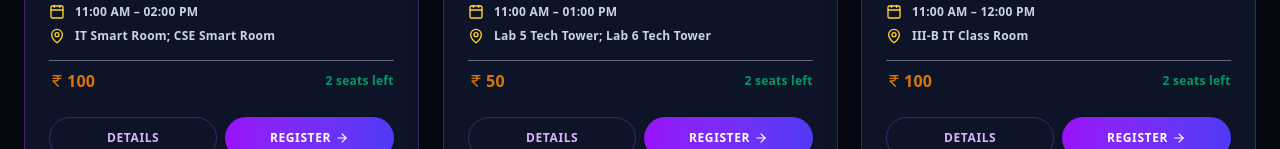
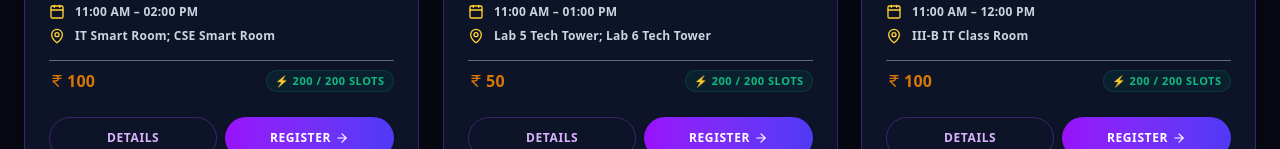
Before and after one commit to maithreyan12/INFOGRAM26, a Next.js app in the folder infogram26-app/: page /events in a window 1280 px wide. Shown: the part 803-952 px from the top of the page. Built offline with nearby package versions, Linux system fonts and the light colour scheme; no server answers; the database is empty.

Commit message:
Set 200 total slots capacity across all 16 official events with live progress badges

```diff
--- a/infogram26-app/src/app/events/[slug]/page.tsx
+++ b/infogram26-app/src/app/events/[slug]/page.tsx
@@ -125,8 +125,9 @@ export default function EventDetailPage() {
   }
 
   const isTechnical = event.category === 'technical';
-  const seatsLeft = event.maxParticipants - (event.registeredCount || 0);
-  const seatsPercentage = (seatsLeft / event.maxParticipants) * 100;
+  const totalSlots = event.maxSlots || 200;
+  const seatsLeft = Math.max(0, totalSlots - (event.registeredCount || 0));
+  const seatsPercentage = (seatsLeft / totalSlots) * 100;
 
   let progressColor = 'bg-emerald-500';
   if (seatsPercentage < 10) progressColor = 'bg-red-500';
@@ -328,8 +329,8 @@ export default function EventDetailPage() {
 
                     <div className={`pt-4 border-t ${isDark ? 'border-slate-800' : 'border-slate-200'}`}>
                       <div className="flex justify-between text-sm mb-2">
-                        <span className={`font-semibold ${isDark ? 'text-slate-400' : 'text-slate-600'}`}>Seats Available</span>
-                        <span className={`font-bold ${isDark ? 'text-white' : 'text-slate-900'}`}>{seatsLeft} / {event.maxParticipants}</span>
+                        <span className={`font-semibold ${isDark ? 'text-slate-400' : 'text-slate-600'}`}>Slots Available</span>
+                        <span className={`font-bold ${isDark ? 'text-white' : 'text-slate-900'}`}>{seatsLeft} / {totalSlots}</span>
                       </div>
                       <div className={`w-full h-2.5 rounded-full overflow-hidden ${isDark ? 'bg-slate-950' : 'bg-slate-200'}`}>
                         <div
--- a/infogram26-app/src/app/register/page.tsx
+++ b/infogram26-app/src/app/register/page.tsx
@@ -421,7 +421,12 @@ export default function RegisterPage() {
                                 </div>
                               </div>
                               <p className={`text-xs mb-1 font-semibold ${isDark ? 'text-slate-400' : 'text-slate-600'}`}>{event.time}</p>
-                              <p className="text-amber-500 font-extrabold text-sm">₹{event.fee}</p>
+                              <div className="flex items-center justify-between mt-1 pt-1 border-t border-slate-200/40 dark:border-slate-800">
+                                <p className="text-amber-500 font-extrabold text-sm">₹{event.fee}</p>
+                                <span className={`text-[10px] font-black uppercase tracking-wider px-2 py-0.5 rounded-md ${isDark ? 'bg-emerald-500/10 text-emerald-400 border border-emerald-500/20' : 'bg-emerald-50 text-emerald-700 border border-emerald-200'}`}>
+                                  ⚡ 200 Slots
+                                </span>
+                              </div>
                             </div>
                           );
                         })}
@@ -452,7 +457,12 @@ export default function RegisterPage() {
                                 </div>
                               </div>
                               <p className={`text-xs mb-1 font-semibold ${isDark ? 'text-slate-400' : 'text-slate-600'}`}>{event.time}</p>
-                              <p className="text-amber-500 font-extrabold text-sm">₹{event.fee}</p>
+                              <div className="flex items-center justify-between mt-1 pt-1 border-t border-slate-200/40 dark:border-slate-800">
+                                <p className="text-amber-500 font-extrabold text-sm">₹{event.fee}</p>
+                                <span className={`text-[10px] font-black uppercase tracking-wider px-2 py-0.5 rounded-md ${isDark ? 'bg-emerald-500/10 text-emerald-400 border border-emerald-500/20' : 'bg-emerald-50 text-emerald-700 border border-emerald-200'}`}>
+                                  ⚡ 200 Slots
+                                </span>
+                              </div>
                             </div>
                           );
                         })}
--- a/infogram26-app/src/components/events/EventCard.tsx
+++ b/infogram26-app/src/components/events/EventCard.tsx
@@ -16,8 +16,9 @@ export default function EventCard({ event }: EventCardProps) {
   const { theme } = useTheme();
   const isDark = theme === 'dark';
   const isTechnical = event.category === 'technical';
-  const seatsLeft = event.maxParticipants - (event.registeredCount || 0);
-  const seatsPercentage = (seatsLeft / event.maxParticipants) * 100;
+  const totalSlots = event.maxSlots || 200;
+  const seatsLeft = Math.max(0, totalSlots - (event.registeredCount || 0));
+  const seatsPercentage = (seatsLeft / totalSlots) * 100;
 
   let seatColor = 'text-emerald-600 dark:text-emerald-400';
   if (seatsPercentage < 10) seatColor = 'text-red-600 dark:text-red-400';
@@ -113,8 +114,8 @@ export default function EventCard({ event }: EventCardProps) {
                 <IndianRupee className="w-4 h-4 mr-0.5" />
                 <span>{event.registrationFee}</span>
               </div>
-              <span className={`text-xs font-black ${seatColor}`}>
-                {seatsLeft > 0 ? `${seatsLeft} seats left` : 'Registration Full'}
+              <span className={`text-[11px] font-black uppercase tracking-wider px-2 py-0.5 rounded-md ${isDark ? 'bg-emerald-500/10 text-emerald-400 border border-emerald-500/20' : 'bg-emerald-50 text-emerald-700 border border-emerald-200'}`}>
+                {seatsLeft > 0 ? `⚡ ${seatsLeft} / ${totalSlots} Slots` : 'Registration Full'}
               </span>
             </div>
           </div>
--- a/infogram26-app/src/lib/eventsData.ts
+++ b/infogram26-app/src/lib/eventsData.ts
@@ -44,6 +44,7 @@ export const OFFICIAL_EVENTS: Event[] = [
     endTime: '14:00',
     registrationDeadline: '2026-08-20',
     registrationFee: 100,
+    maxSlots: 200,
     maxParticipants: 2,
     registeredCount: 0,
     coordinatorName: 'Mohammed Dhaniyal & Masood Nawaz',
@@ -74,6 +75,7 @@ export const OFFICIAL_EVENTS: Event[] = [
     endTime: '13:00',
     registrationDeadline: '2026-08-20',
     registrationFee: 50,
+    maxSlots: 200,
     maxParticipants: 2,
     registeredCount: 0,
     coordinatorName: 'Gunasekaran & Thoufeeq Ahmed',
@@ -103,6 +105,7 @@ export const OFFICIAL_EVENTS: Event[] = [
     endTime: '12:00',
     registrationDeadline: '2026-08-20',
     registrationFee: 100,
+    maxSlots: 200,
     maxParticipants: 2,
     registeredCount: 0,
     coordinatorName: 'Mathin S & Manikandan T',
@@ -134,6 +137,7 @@ export const OFFICIAL_EVENTS: Event[] = [
     endTime: '13:30',
     registrationDeadline: '2026-08-20',
     registrationFee: 100,
+    maxSlots: 200,
     maxParticipants: 2,
     registeredCount: 0,
     coordinatorName: 'Saheem & Zahid',
@@ -163,6 +167,7 @@ export const OFFICIAL_EVENTS: Event[] = [
     endTime: '12:00',
     registrationDeadline: '2026-08-20',
     registrationFee: 50,
+    maxSlots: 200,
     maxParticipants: 2,
     registeredCount: 0,
     coordinatorName: 'Ezthilarasan & Dinesh Babu',
@@ -192,6 +197,7 @@ export const OFFICIAL_EVENTS: Event[] = [
     endTime: '13:30',
     registrationDeadline: '2026-08-20',
     registrationFee: 100,
+    maxSlots: 200,
     maxParticipants: 2,
     registeredCount: 0,
     coordinatorName: 'Kashif',
@@ -222,6 +228,7 @@ export const OFFICIAL_EVENTS: Event[] = [
     endTime: '12:30',
     registrationDeadline: '2026-08-20',
     registrationFee: 50,
+    maxSlots: 200,
     maxParticipants: 2,
     registeredCount: 0,
     coordinatorName: 'Amirtha Varshini & Keerthana',
@@ -253,6 +260,7 @@ export const OFFICIAL_EVENTS: Event[] = [
     endTime: '15:00',
     registrationDeadline: '2026-08-20',
     registrationFee: 50,
+    maxSlots: 200,
     maxParticipants: 2,
     registeredCount: 0,
     coordinatorName: 'Naushin & Hema Malini',
@@ -283,6 +291,7 @@ export const OFFICIAL_EVENTS: Event[] = [
     endTime: '15:00',
     registrationDeadline: '2026-08-20',
     registrationFee: 50,
+    maxSlots: 200,
     maxParticipants: 4,
     registeredCount: 0,
     coordinatorName: 'Shyam Sundar & Maithreyan',
@@ -313,6 +322,7 @@ export const OFFICIAL_EVENTS: Event[] = [
     endTime: '15:30',
     registrationDeadline: '2026-08-20',
     registrationFee: 50,
+    maxSlots: 200,
     maxParticipants: 1,
     registeredCount: 0,
     coordinatorName: 'Jeysha & Siddharth',
@@ -341,6 +351,7 @@ export const OFFICIAL_EVENTS: Event[] = [
     endTime: '14:00',
     registrationDeadline: '2026-08-20',
     registrationFee: 50,
+    maxSlots: 200,
     maxParticipants: 4,
     registeredCount: 0,
     coordinatorName: 'Jaffreen & Talha',
@@ -370,6 +381,7 @@ export const OFFICIAL_EVENTS: Event[] = [
     endTime: '15:00',
     registrationDeadline: '2026-08-20',
     registrationFee: 50,
+    maxSlots: 200,
     maxParticipants: 1,
     registeredCount: 0,
     coordinatorName: 'Haniya Nikhat & Harshitha',
@@ -399,6 +411,7 @@ export const OFFICIAL_EVENTS: Event[] = [
     endTime: '12:30',
     registrationDeadline: '2026-08-20',
     registrationFee: 50,
+    maxSlots: 200,
     maxParticipants: 4,
     registeredCount: 0,
     coordinatorName: 'Jeevitha & Poorna Sree',
@@ -431,6 +444,7 @@ export const OFFICIAL_EVENTS: Event[] = [
     endTime: '15:30',
     registrationDeadline: '2026-08-20',
     registrationFee: 60,
+    maxSlots: 200,
     maxParticipants: 4,
     registeredCount: 0,
     coordinatorName: 'Meshak & Sanjay V',
@@ -460,6 +474,7 @@ export const OFFICIAL_EVENTS: Event[] = [
     endTime: '15:30',
     registrationDeadline: '2026-08-20',
     registrationFee: 50,
+    maxSlots: 200,
     maxParticipants: 1,
     registeredCount: 0,
     coordinatorName: 'Garnet & Heena',
@@ -490,6 +505,7 @@ export const OFFICIAL_EVENTS: Event[] = [
     endTime: '15:30',
     registrationDeadline: '2026-08-20',
     registrationFee: 50,
+    maxSlots: 200,
     maxParticipants: 2,
     registeredCount: 0,
     coordinatorName: 'Naveeth Khan & Faizal Ahmed',
--- a/infogram26-app/src/types/index.ts
+++ b/infogram26-app/src/types/index.ts
@@ -35,6 +35,7 @@ export interface Event {
   registrationDeadline: string; // ISO date string
   registrationFee: number; // in INR
   maxParticipants: number;
+  maxSlots?: number; // Total slot limit (200 slots per event)
   registeredCount: number;
   coordinatorName: string;
   staffIncharge?: string;
```
